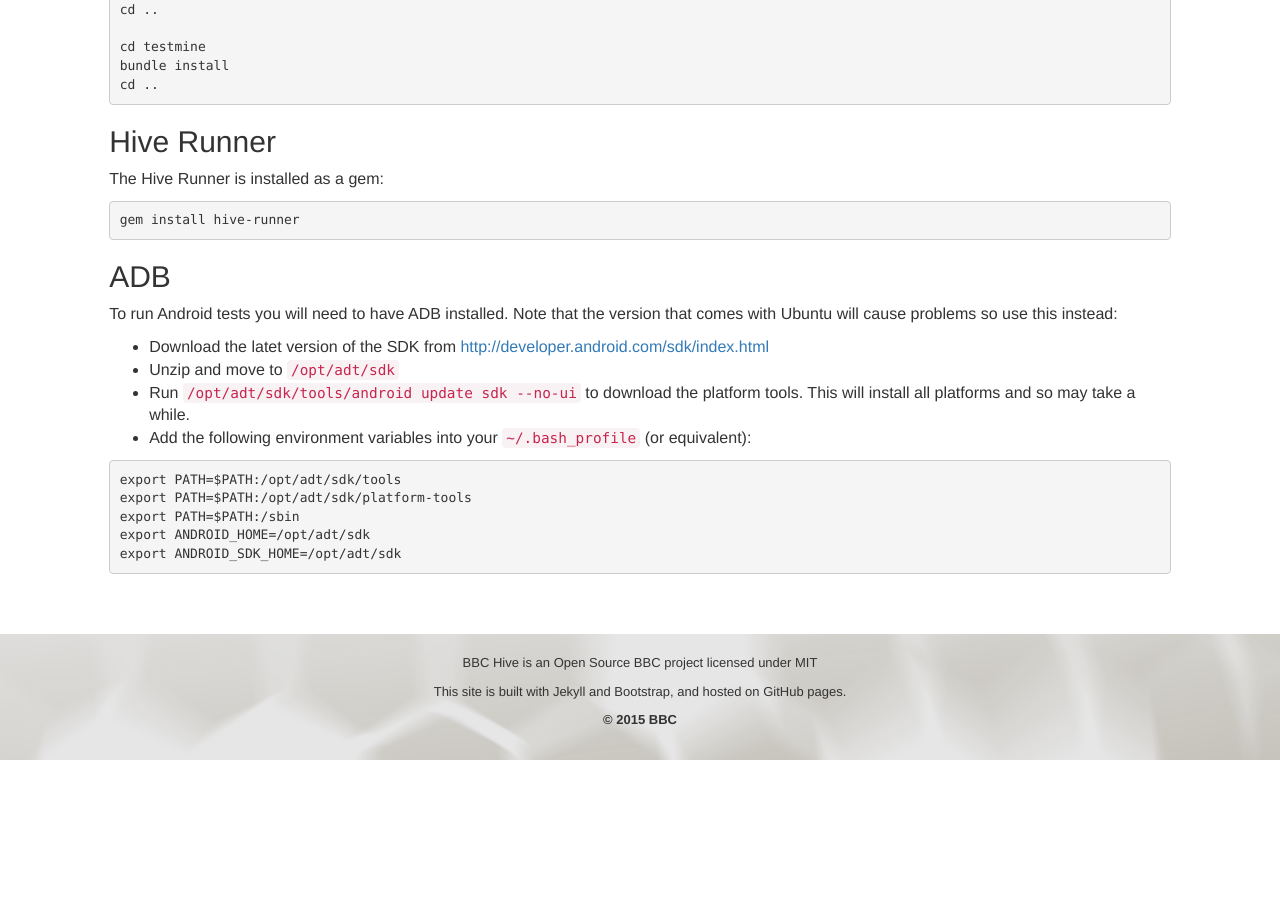
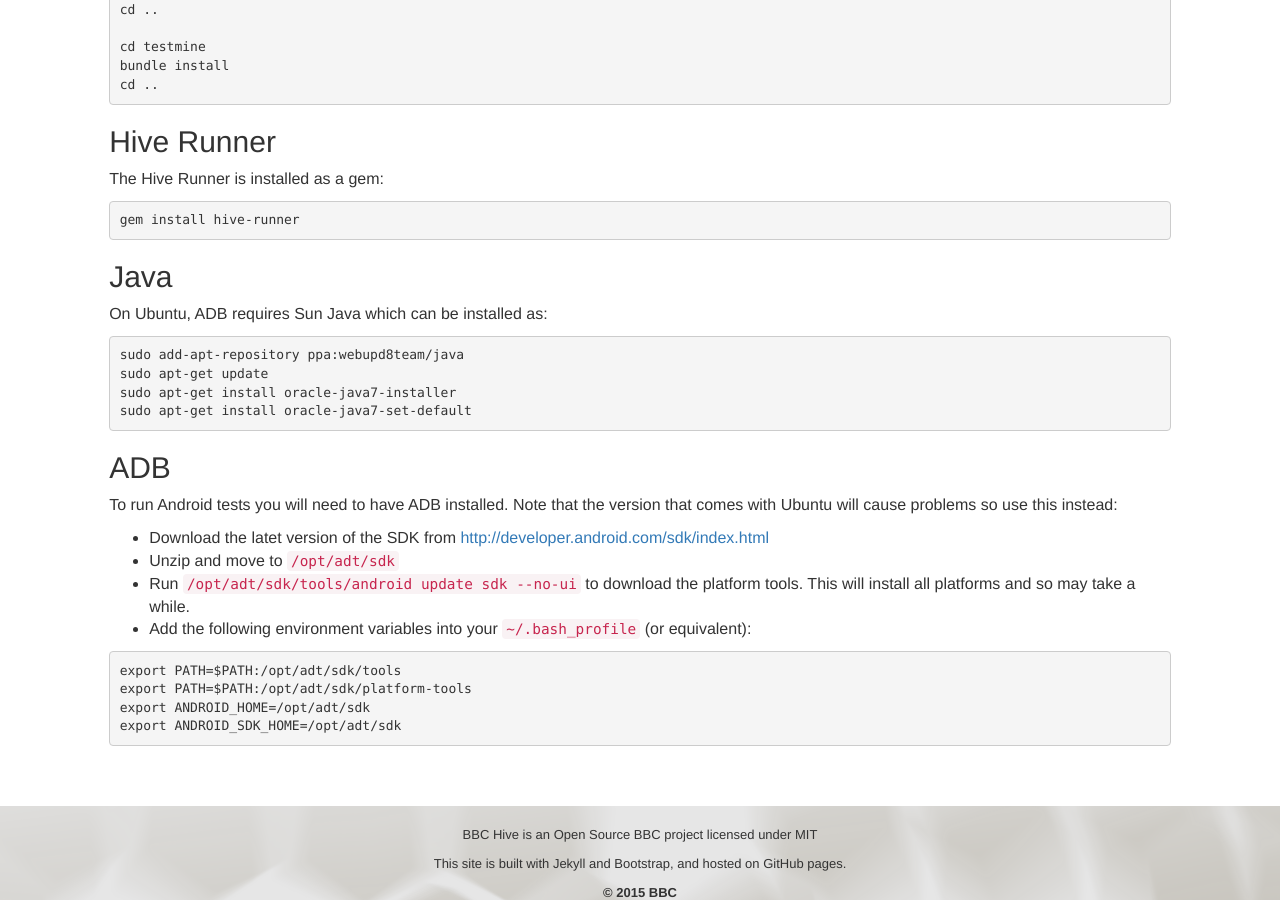
Before and after one commit to bbc/hive-ci, a Jekyll site: the page built from workshop/prerequisites.md, in a window 1280 px wide and 900 px high, scrolled down 1843 px. Built offline with Jekyll 4.4.1, drawn with Linux system fonts in a browser that asks for light colours; nearby versions of some CDN libraries; before the commit the page ends 2603 px from its top, so only the background shows below that.

Commit message:
Add Java install instructions

```diff
--- a/workshop/prerequisites.md
+++ b/workshop/prerequisites.md
@@ -121,6 +121,17 @@ The Hive Runner is installed as a gem:
 gem install hive-runner
 {% endhighlight %}
 
+## Java
+
+On Ubuntu, ADB requires Sun Java which can be installed as:
+
+{% highlight bash %}
+sudo add-apt-repository ppa:webupd8team/java
+sudo apt-get update
+sudo apt-get install oracle-java7-installer
+sudo apt-get install oracle-java7-set-default
+{% endhighlight %}
+
 ## ADB
 
 To run Android tests you will need to have ADB installed. Note that the version
@@ -136,7 +147,6 @@ that comes with Ubuntu will cause problems so use this instead:
 {% highlight bash %}
 export PATH=$PATH:/opt/adt/sdk/tools
 export PATH=$PATH:/opt/adt/sdk/platform-tools
-export PATH=$PATH:/sbin
 export ANDROID_HOME=/opt/adt/sdk
 export ANDROID_SDK_HOME=/opt/adt/sdk
 {% endhighlight %}
```
